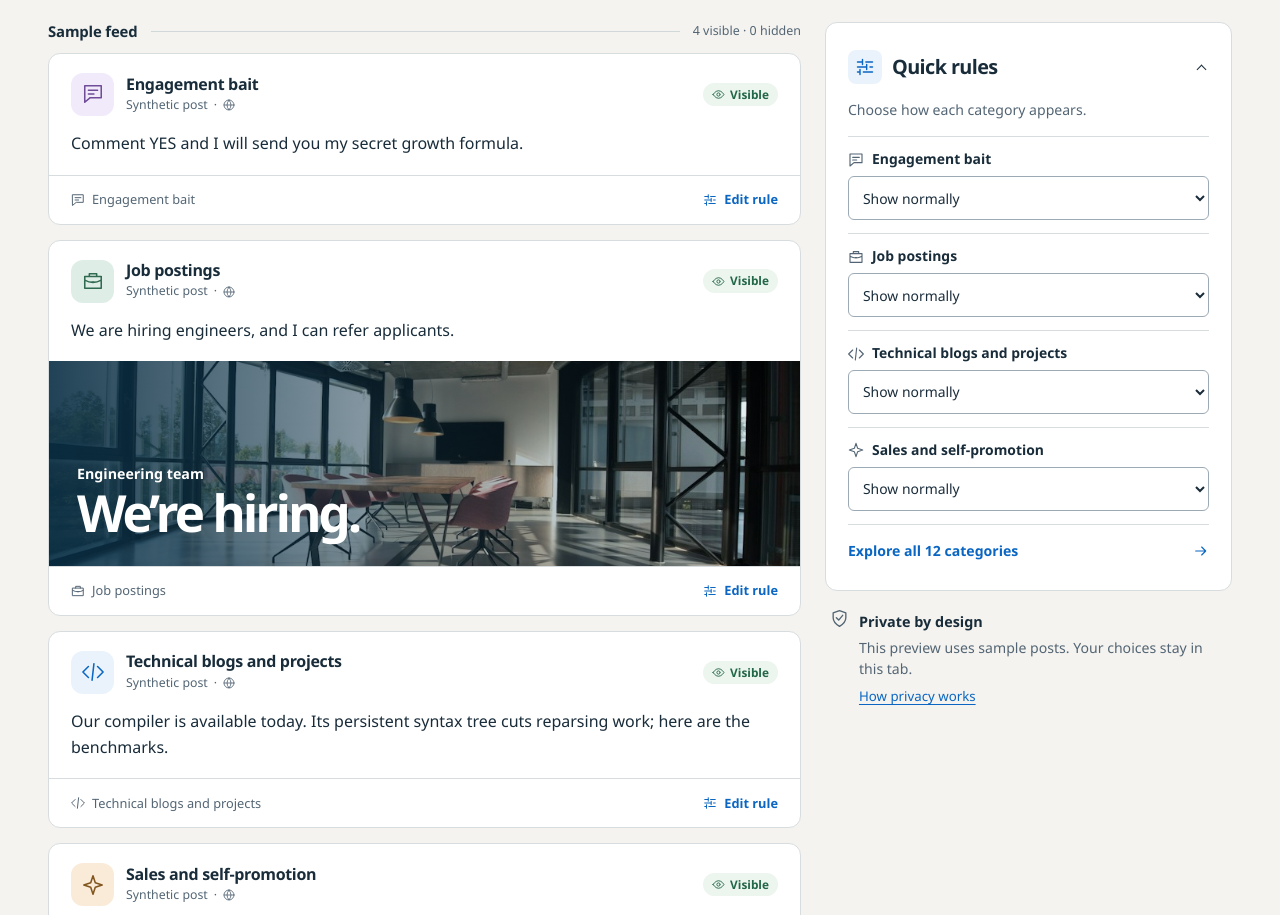
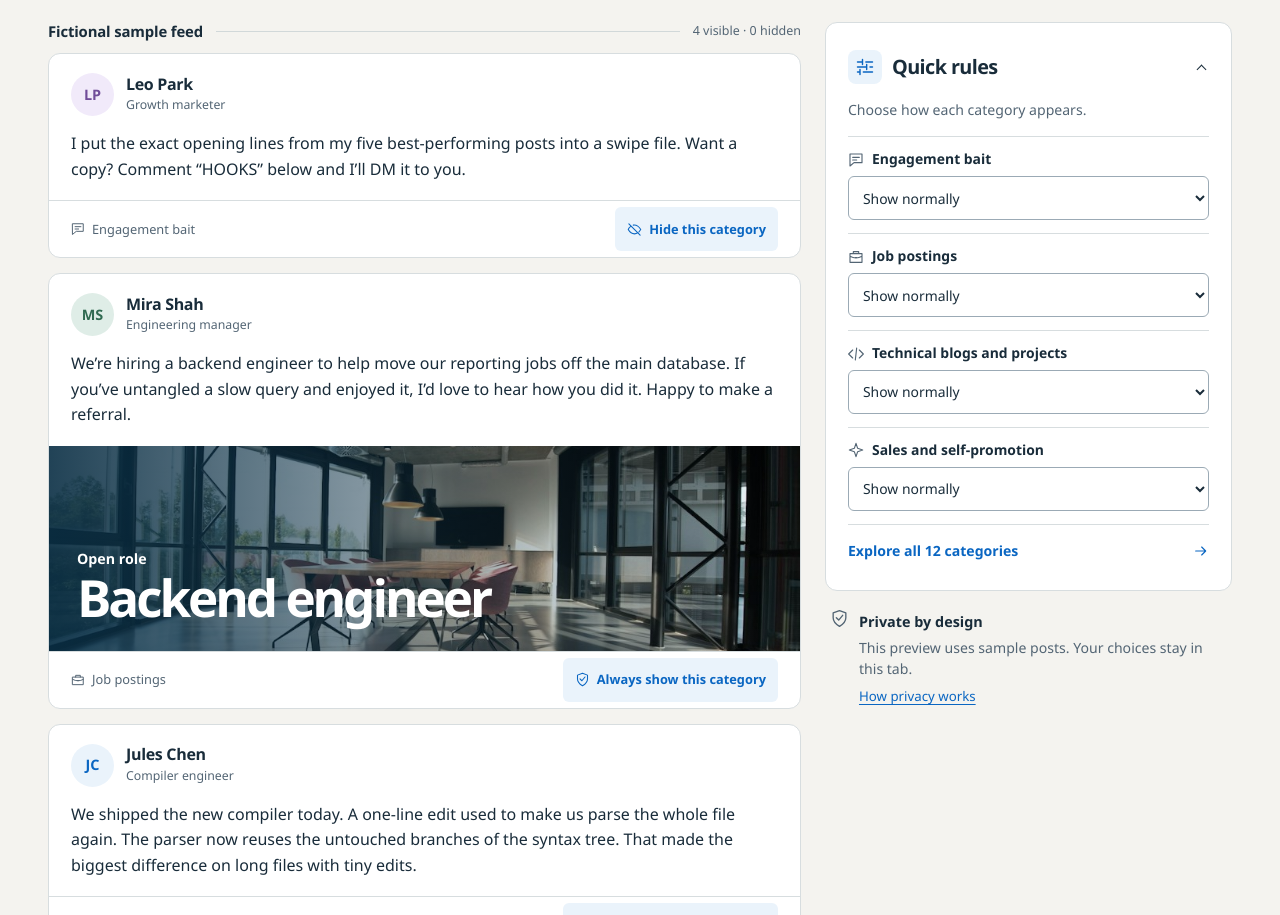
Before and after one commit to sushilburagute/clearedin, an Astro site in the folder apps/website/: page / in a window 1280 px wide. Shown: the part 640-1555 px from the top of the page. Built offline with nearby package versions, Linux system fonts and the light colour scheme; Astro itself is replaced by a stand-in of ours.

Commit message:
Make feed rules directly actionable on realistic sample posts

```diff
--- a/apps/website/src/components/Studio.tsx
+++ b/apps/website/src/components/Studio.tsx
@@ -6,6 +6,8 @@ import { Icon, type IconName } from './Icon';
 export interface StudioPost {
   id: string;
   text: string;
+  author: string;
+  role: string;
   label: string;
   category: CategoryId;
   policy: DemoPolicy;
@@ -90,7 +92,7 @@ export function Studio({ posts }: StudioProps) {
   const [rules, setRules] = useState<Rules>({});
   const [revealed, setRevealed] = useState<string[]>([]);
   const [ready, setReady] = useState(false);
-  const focusAfterReveal = useRef<string | null>(null);
+  const focusAfterAction = useRef<string | null>(null);
   const quickRules = useRef<HTMLDetailsElement>(null);
   useEffect(() => {
     if (quickRules.current && window.matchMedia('(max-width: 700px)').matches)
@@ -98,11 +100,11 @@ export function Studio({ posts }: StudioProps) {
     setReady(true);
   }, []);
   useEffect(() => {
-    if (focusAfterReveal.current) {
-      document.getElementById('sample-' + focusAfterReveal.current)?.focus();
-      focusAfterReveal.current = null;
+    if (focusAfterAction.current) {
+      document.getElementById('sample-' + focusAfterAction.current)?.focus();
+      focusAfterAction.current = null;
     }
-  }, [revealed]);
+  }, [revealed, rules]);
   const outcomes = posts.map((p) =>
     revealed.includes(p.id)
       ? p.policy.revealed
@@ -130,8 +132,7 @@ export function Studio({ posts }: StudioProps) {
             Feed studio
           </h2>
           <p>
-            Select <strong>Job hunt</strong> to hide engagement bait and keep
-            job openings in view.
+            Try <strong>Job hunt</strong> or set a rule directly on a post.
           </p>
         </div>
         <div className="presets" role="group" aria-label="Feed presets">
@@ -161,60 +162,43 @@ export function Studio({ posts }: StudioProps) {
       <div className="studio-grid">
         <div className="post-list">
           <div className="feed-line">
-            <h3>Sample feed</h3>
+            <h3>Fictional sample feed</h3>
             <span role="status">
               {posts.length - hidden} visible · {hidden} hidden
             </span>
           </div>
           {posts.map((p, i) => {
             const outcome = outcomes[i]!;
-            const visibleLabel = revealed.includes(p.id)
-              ? 'Revealed'
-              : rules[p.category] === 'always_show'
-                ? 'Always show'
-                : 'Visible';
+            const isRevealed = revealed.includes(p.id);
+            const isProtected = rules[p.category] === 'always_show';
+            const offerProtection =
+              p.category === 'job_posting' ||
+              p.category === 'technical_content';
+            const suggestedMode = offerProtection ? 'always_show' : 'hide';
+            const undoProtection = offerProtection && isProtected;
             return (
               <article
                 key={p.id}
                 tabIndex={-1}
                 id={'sample-' + p.id}
+                aria-labelledby={'byline-' + p.id}
                 className={
                   'post panel tone-' +
                   p.icon +
                   (outcome.hidden ? ' collapsed' : '')
                 }
               >
-                <div className="post-top">
-                  <span className="post-avatar">
-                    <Icon name={p.icon} size={22} />
-                  </span>
-                  <div>
-                    <h4>{p.label}</h4>
-                    <span className="post-kind">
-                      Synthetic post <span aria-hidden="true">·</span>{' '}
-                      <Icon name="globe" size={12} />
-                    </span>
-                  </div>
-                  {!outcome.hidden && (
-                    <span className="state">
-                      <Icon
-                        name={
-                          rules[p.category] === 'always_show' ? 'shield' : 'eye'
-                        }
-                        size={13}
-                      />
-                      {visibleLabel}
-                    </span>
-                  )}
-                </div>
                 {outcome.hidden ? (
                   <div className="hidden-row">
-                    <span>{outcome.message}</span>
+                    <span className="hidden-reason">
+                      <Icon name="hide" size={18} />
+                      <span id={'byline-' + p.id}>{outcome.message}</span>
+                    </span>
                     <button
                       type="button"
                       className="link"
                       onClick={() => {
-                        focusAfterReveal.current = p.id;
+                        focusAfterAction.current = p.id;
                         setRevealed((prev) => [...prev, p.id]);
                       }}
                     >
@@ -223,6 +207,27 @@ export function Studio({ posts }: StudioProps) {
                   </div>
                 ) : (
                   <>
+                    <div className="post-top">
+                      <span className="post-avatar" aria-hidden="true">
+                        {p.author
+                          .split(' ')
+                          .map((name) => name[0])
+                          .join('')}
+                      </span>
+                      <div>
+                        <h4 id={'byline-' + p.id}>{p.author}</h4>
+                        <span className="post-kind">{p.role}</span>
+                      </div>
+                      {(isProtected || isRevealed) && (
+                        <span className="state">
+                          <Icon
+                            name={isRevealed ? 'eye' : 'shield'}
+                            size={13}
+                          />
+                          {isRevealed ? 'Revealed' : 'Always show'}
+                        </span>
+                      )}
+                    </div>
                     <p className="post-text">{p.text}</p>
                     {p.id === 'job-referral' && (
                       <div className="recruit-image">
@@ -233,26 +238,49 @@ export function Studio({ posts }: StudioProps) {
                           height="641"
                         />
                         <div>
-                          <span>Engineering team</span>
-                          <strong>We’re hiring.</strong>
+                          <span>Open role</span>
+                          <strong>Backend engineer</strong>
                         </div>
                       </div>
                     )}
                     <div className="post-bottom">
-                      <span>
-                        <Icon name={p.icon} size={14} />
-                        {p.label}
-                      </span>
                       <a
                         href={'#quick-' + p.category}
+                        aria-label={'Edit rule for ' + p.label}
                         onClick={() => {
                           if (quickRules.current)
                             quickRules.current.open = true;
                         }}
                       >
-                        <Icon name="sliders" size={14} />
-                        Edit rule
+                        <Icon name={p.icon} size={14} />
+                        {p.label}
                       </a>
+                      <button
+                        type="button"
+                        className="link post-action"
+                        disabled={!ready}
+                        aria-describedby={'byline-' + p.id}
+                        onClick={() => {
+                          focusAfterAction.current = p.id;
+                          setRevealed((prev) =>
+                            prev.filter((id) => id !== p.id),
+                          );
+                          setMode(
+                            p.category,
+                            undoProtection ? 'show' : suggestedMode,
+                          );
+                        }}
+                      >
+                        <Icon
+                          name={offerProtection ? 'shield' : 'hide'}
+                          size={15}
+                        />
+                        {undoProtection
+                          ? 'Remove protection'
+                          : offerProtection
+                            ? 'Always show this category'
+                            : 'Hide this category'}
+                      </button>
                     </div>
                   </>
                 )}
--- a/apps/website/src/pages/index.astro
+++ b/apps/website/src/pages/index.astro
@@ -7,16 +7,36 @@ import { SYNTHETIC_FIXTURES } from '@clearedin/test-fixtures/fake-classifier';
 import { buildDemoPolicies } from '../demo-policy';
 const policies = await buildDemoPolicies();
 const samples = [
-  ['engagement-bait', 'engagement_bait', 'chat'],
-  ['job-referral', 'job_posting', 'briefcase'],
-  ['technical-launch', 'technical_content', 'code'],
-  ['consulting-milestone', 'promotion', 'spark'],
+  ['engagement-bait', 'engagement_bait', 'chat', 'Leo Park', 'Growth marketer'],
+  [
+    'job-referral',
+    'job_posting',
+    'briefcase',
+    'Mira Shah',
+    'Engineering manager',
+  ],
+  [
+    'technical-launch',
+    'technical_content',
+    'code',
+    'Jules Chen',
+    'Compiler engineer',
+  ],
+  [
+    'consulting-milestone',
+    'promotion',
+    'spark',
+    'Alex Reed',
+    'Independent database consultant',
+  ],
 ] as const;
 const props: StudioProps = {
-  posts: samples.map(([id, category, icon]) => ({
+  posts: samples.map(([id, category, icon, author, role]) => ({
     id,
     category,
     icon,
+    author,
+    role,
     label: CATEGORY_DEFINITION_BY_ID[category].label,
     text: SYNTHETIC_FIXTURES.find((post) => post.id === id)!.text.replace(
       '[Synthetic example] ',
--- a/apps/website/src/styles/site.css
+++ b/apps/website/src/styles/site.css
@@ -482,6 +482,12 @@ svg {
   background: #f9ebd8;
   color: #82561e;
 }
+.post .post-avatar {
+  flex: none;
+  border-radius: 50%;
+  font-weight: 680;
+  font-size: 0.9rem;
+}
 .post-kind {
   display: flex;
   align-items: center;
@@ -547,24 +553,20 @@ svg {
   line-height: 1.13;
   font-weight: 610;
 }
-.post-bottom,
-.hidden-row {
+.post-bottom {
   justify-content: space-between;
   flex-wrap: wrap;
   gap: 4px 12px;
-  padding: 2px 22px;
+  padding: 6px 22px;
   border-top: 1px solid var(--line);
   font-size: 0.8rem;
 }
-.post-bottom span,
-.post-bottom a {
+.post-bottom a,
+.post-action,
+.hidden-reason {
   display: flex;
   align-items: center;
   gap: 7px;
-}
-.post-bottom span,
-.hidden-row span {
-  color: var(--muted);
 }
 .post-bottom a,
 .link,
@@ -579,14 +581,29 @@ svg {
 .all-rules:hover {
   text-decoration: underline;
 }
-.collapsed .post-top {
-  padding-bottom: 15px;
-}
 .link {
   background: none;
   border: 0;
   padding: 5px 0;
   font-size: inherit;
+}
+.post-bottom a {
+  color: var(--muted);
+  font-weight: 500;
+}
+.post-action {
+  padding-inline: 12px;
+  border-radius: 6px;
+  background: var(--soft);
+}
+.hidden-row {
+  flex-wrap: wrap;
+  justify-content: space-between;
+  gap: 0 12px;
+  padding: 4px 22px;
+  background: var(--canvas);
+  color: var(--muted);
+  font-size: 0.84rem;
 }
 .quick,
 .demo-controls {
--- a/packages/test-fixtures/src/fake-classifier/index.ts
+++ b/packages/test-fixtures/src/fake-classifier/index.ts
@@ -22,14 +22,14 @@ interface SyntheticFixture {
 const seed = [
   {
     id: 'job-referral',
-    text: '[Synthetic example] We are hiring engineers, and I can refer applicants.',
+    text: '[Synthetic example] We’re hiring a backend engineer to help move our reporting jobs off the main database. If you’ve untangled a slow query and enjoyed it, I’d love to hear how you did it. Happy to make a referral.',
     extraction: 'complete',
     categories: ['job_posting', 'referral'],
     abstention: null,
   },
   {
     id: 'technical-launch',
-    text: '[Synthetic example] Our compiler is available today. Its persistent syntax tree cuts reparsing work; here are the benchmarks.',
+    text: '[Synthetic example] We shipped the new compiler today. A one-line edit used to make us parse the whole file again. The parser now reuses the untouched branches of the syntax tree. That made the biggest difference on long files with tiny edits.',
     extraction: 'complete',
     categories: ['product_launch', 'technical_content'],
     abstention: null,
@@ -43,7 +43,7 @@ const seed = [
   },
   {
     id: 'engagement-bait',
-    text: '[Synthetic example] Comment YES and I will send you my secret growth formula.',
+    text: '[Synthetic example] I put the exact opening lines from my five best-performing posts into a swipe file. Want a copy? Comment “HOOKS” below and I’ll DM it to you.',
     extraction: 'complete',
     categories: ['engagement_bait'],
     abstention: null,
```
